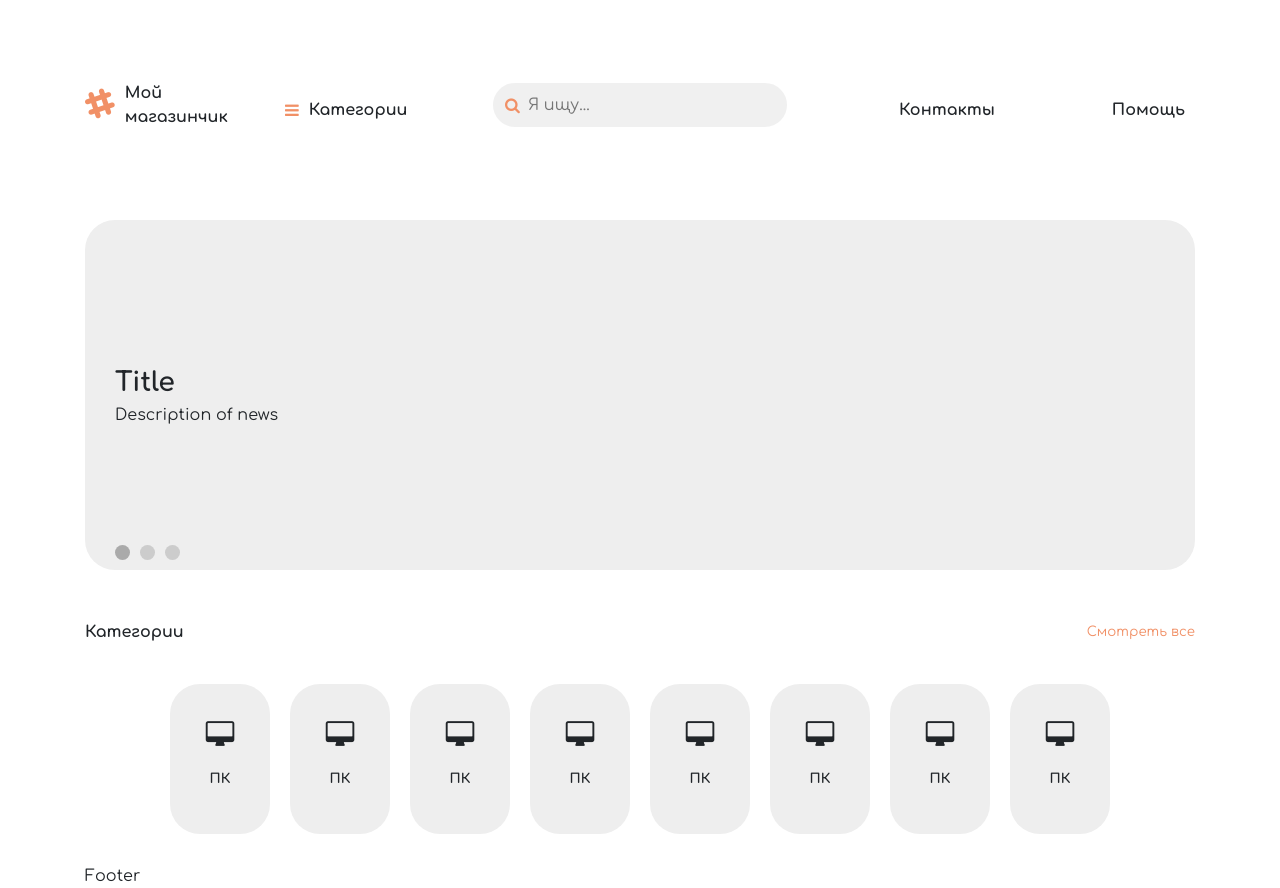
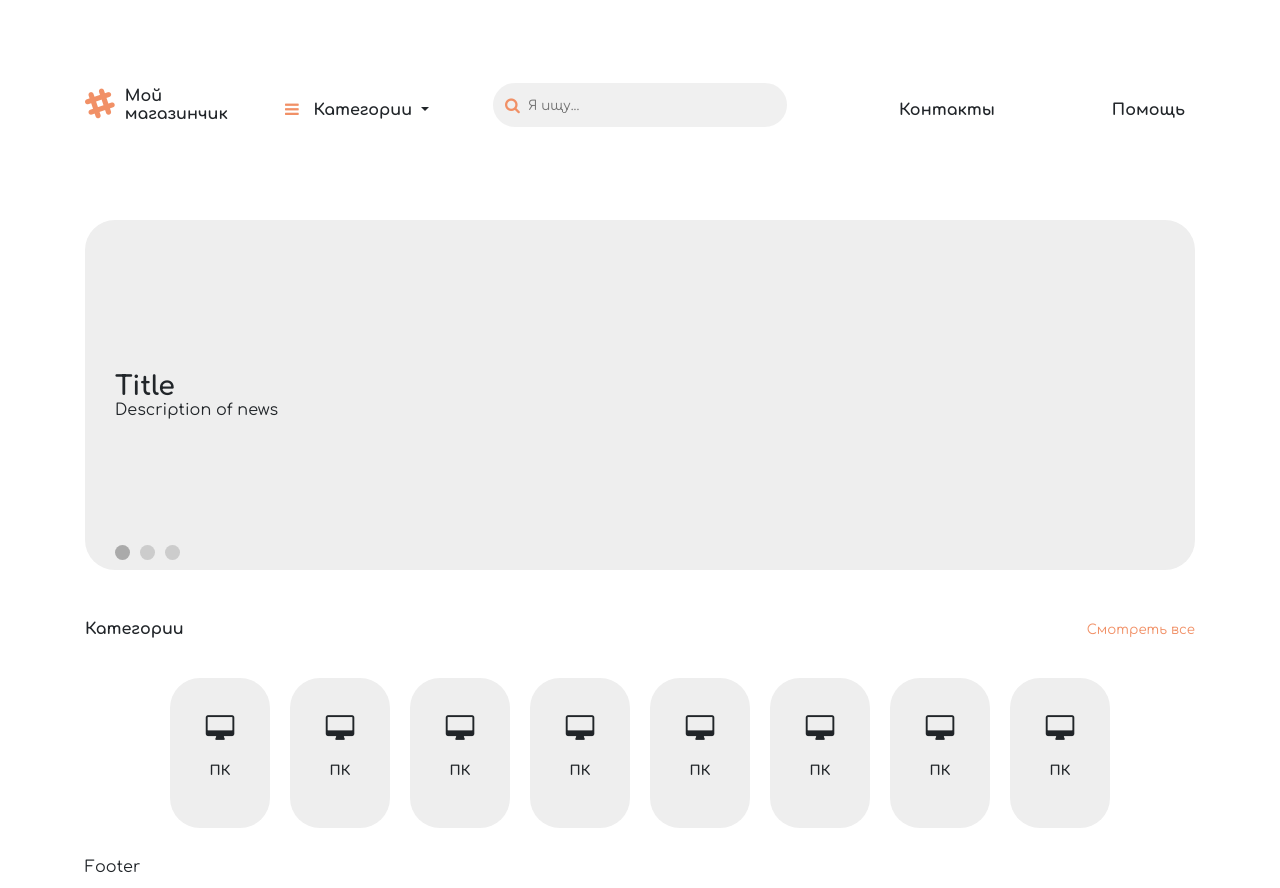
Before and after one commit to hhrum/php-shop, a PHP site: page /public/index.html in a window 1280 px wide. Run offline with PHP 8.4, Linux system fonts and the light colour scheme.

Commit message:
Worked with nav

```diff
--- a/public/css/style.css
+++ b/public/css/style.css
@@ -3,7 +3,9 @@
 * {
     margin: 0;
     padding: 0;
+
     font-family: 'Comfortaa', cursive;
+    line-height: normal;
 
     --text-color: #212529;
     --accent-color: #f19066;
@@ -49,6 +51,8 @@
 
     background-color: #f0f0f0;
 
+    font-size: 10pt;
+
     border-radius: 50px;
     transition: 0.3s;
 }
@@ -80,7 +84,36 @@
 }
 
 .header__categories {
+    background: none;
+    border: none;
+
     margin-left: 10px;
+}
+
+.header__categories:focus {
+    outline: none;
+}
+
+.header__categories a {
+    color: var(--text-color);
+    font-weight: bolder;
+
+    transition: 0.3s;
+}
+
+.header__categories a:hover {
+    color: var(--text-color);
+    text-decoration: none;
+
+    opacity: 0.7;
+}
+
+.header__categories-collapse {
+    width: 100%;
+}
+
+.header__categories-collapse-item {
+    margin: 10px 0;
 }
 
 .header__contacts,
--- a/public/index.html
+++ b/public/index.html
@@ -19,10 +19,24 @@
                 </div>
             </div>
             <div class="col-8 col-m-6 col-lg-2 order-3 order-lg-2">
-                <div class="header__categories">
+                <div class="d-none d-md-block header__categories dropdown">
                     <i class="header__icon fa fa-bars" aria-hidden="true"></i>
-                    Категории
+                    <a href="#" class="dropdown-toggle" href="#" role="button" id="dropdownMenuLink" data-toggle="dropdown" aria-haspopup="true" aria-expanded="false">
+                        Категории
+                    </a>
+                    <div class="dropdown-menu" aria-labelledby="dropdownMenuLink">
+                        <a class="dropdown-item" href="#">
+                            <i class="fa fa-desktop header__icon" aria-hidden="true"></i> ПК
+                        </a>
+                    </div>
                 </div>
+                <div class="d-block d-md-none header__categories dropdown">
+                    <i class="header__icon fa fa-bars" aria-hidden="true"></i>
+                    <a data-toggle="collapse" href="#collapseExample" role="button" aria-expanded="false" aria-controls="collapseExample">
+                        Категории
+                    </a>
+                </div>
+
             </div>
             <div class="col-12 col-md-6 col-lg-4 order-2 order-lg-3">
                 <div class="header__search">
@@ -37,8 +51,16 @@
                 <div class="header__help">Помощь</div>
             </div>
         </div>
+        <div class="row">
+            <div class="col-12">
+                <div class="collapse header__categories-collapse" id="collapseExample">
+                    <a class="dropdown-item header__categories-collapse-item" href="#">
+                        <i class="fa fa-desktop header__icon" aria-hidden="true"></i> ПК
+                    </a>
+                </div>
+            </div>
+        </div>
     </div>
-
     <main class="container">
         <div class="hot-news">
             <div class="hot-new__title">Title</div>
```
